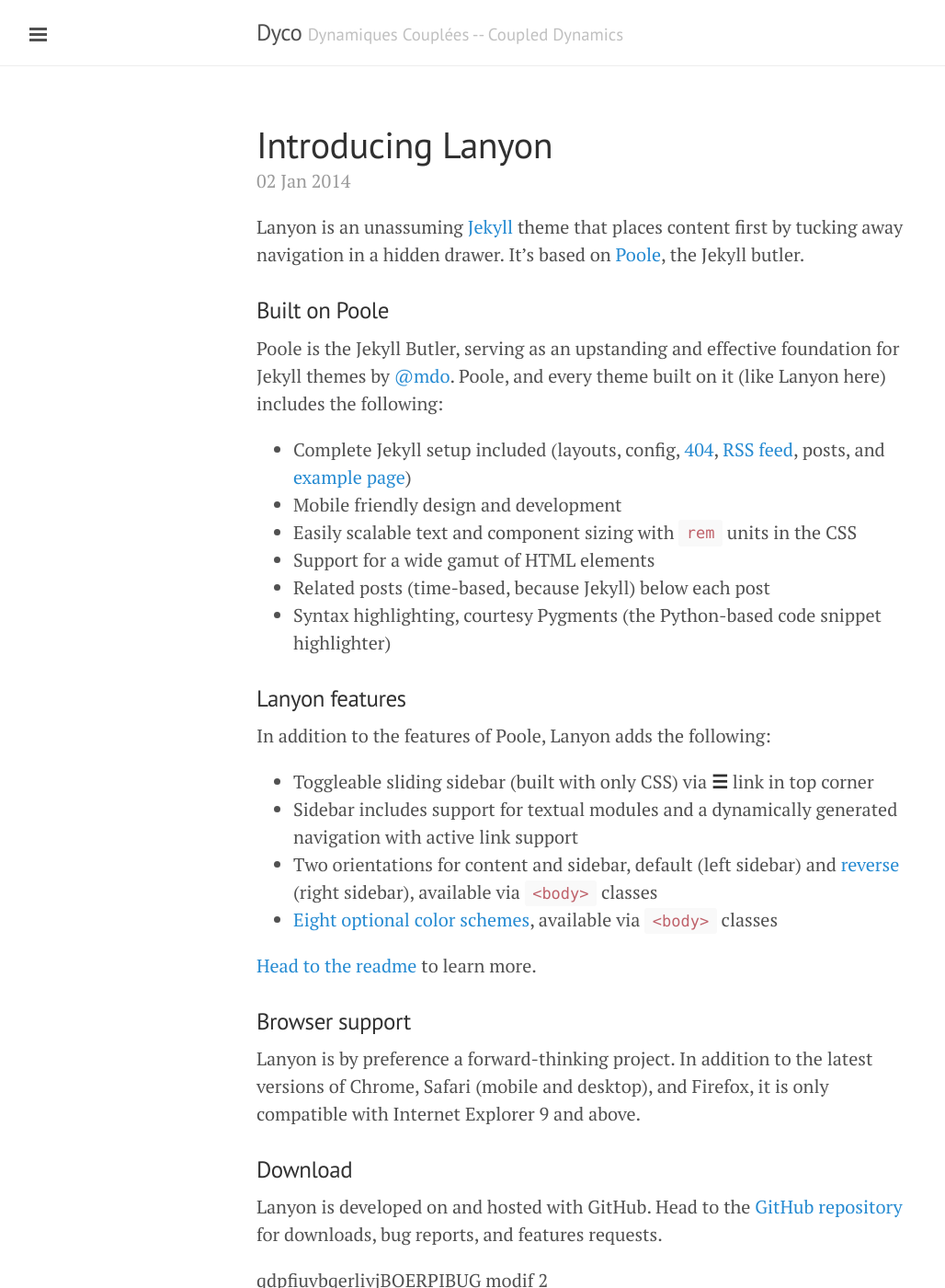
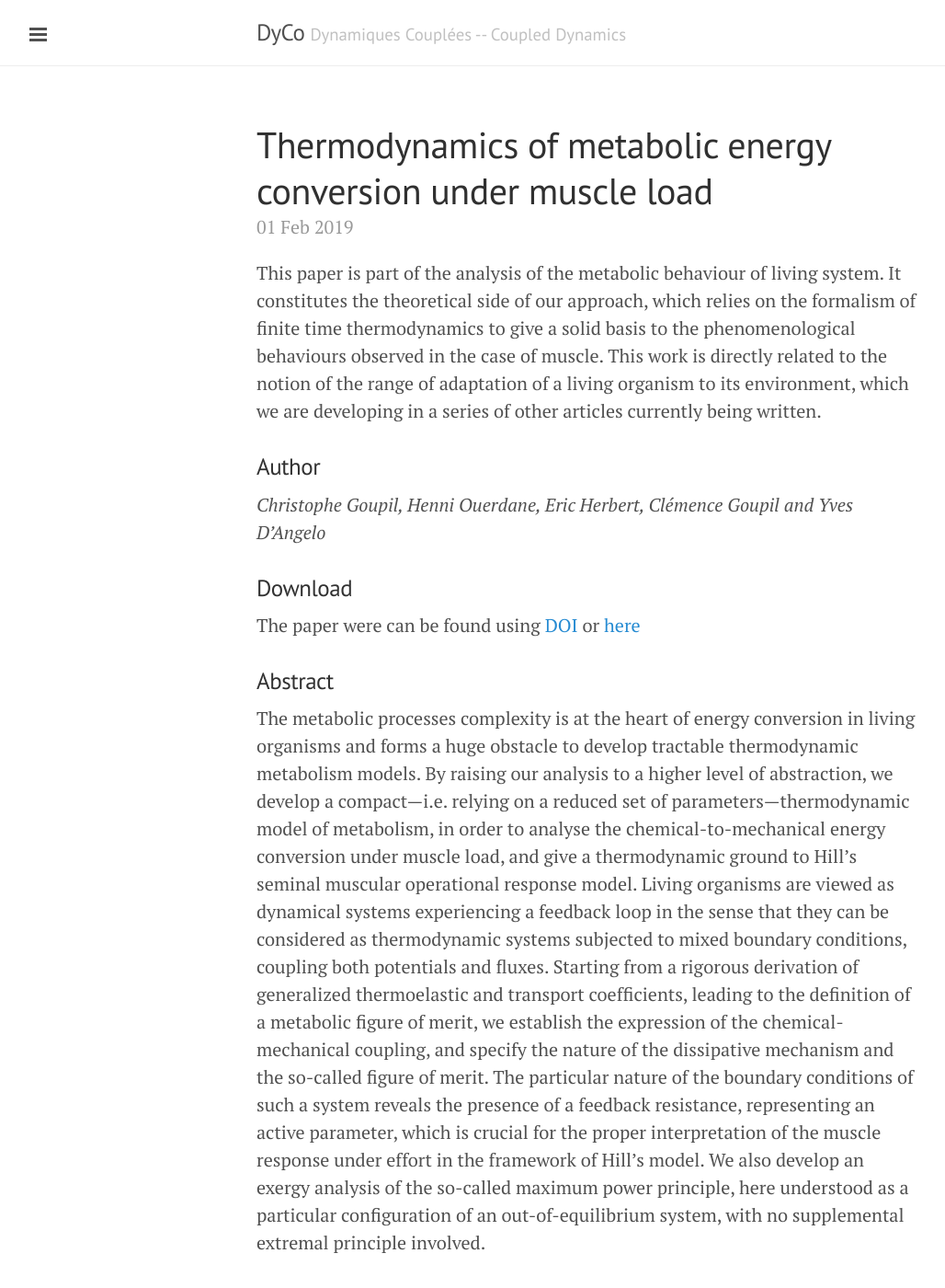
Before and after one commit to dyco-uparis/DyCo, a Jekyll site: the page built from index.html, in a window 1280 px wide and 1400 px high. Shown: the whole window at 92% size, without its empty margins (1-1029 px from the left). Built offline with Jekyll 4.4.1, drawn with Linux system fonts in a browser that asks for light colours; the list of posts is cut into pages by our own code.

Commit message:
abstract NJP

```diff
--- a/_config.yml
+++ b/_config.yml
@@ -9,7 +9,7 @@
 permalink:        pretty
 
 # Setup
-title:            Dyco
+title:            DyCo
 tagline:          'Dynamiques Couplées -- Coupled Dynamics'
 description:      'METTRE À JOUR LA DESCRIPTION ICI'
 url:              http://lanyon.getpoole.com
--- /dev/null
+++ b/_posts/2019-02-01-Thermodynamics-of-metabolic-energy-conversion-under-muscle-load.md
@@ -0,0 +1,20 @@
+---
+layout: post
+title: Thermodynamics of metabolic energy conversion under muscle load
+---
+
+This paper is part of the analysis of the metabolic behaviour of living system.
+It constitutes the theoretical side of our approach, which relies on the formalism of finite time thermodynamics to give a solid basis to the phenomenological behaviours observed in the case of muscle. This work is directly related to the notion of the range of adaptation of a living organism to its environment, which we are developing in a series of other articles currently being written.
+
+
+### Author
+
+*Christophe Goupil, Henni Ouerdane, Eric Herbert, Clémence Goupil and Yves D’Angelo*
+
+### Download
+
+The paper were can be found using [DOI](https://doi.org/10.1088/1367-2630/ab0223) or [here](https://iopscience.iop.org/article/10.1088/1367-2630/ab0223)
+
+### Abstract
+
+The metabolic processes complexity is at the heart of energy conversion in living organisms and forms a huge obstacle to develop tractable thermodynamic metabolism models. By raising our analysis to a higher level of abstraction, we develop a compact—i.e. relying on a reduced set of parameters—thermodynamic model of metabolism, in order to analyse the chemical-to-mechanical energy conversion under muscle load, and give a thermodynamic ground to Hill’s seminal muscular operational response model. Living organisms are viewed as dynamical systems experiencing a feedback loop in the sense that they can be considered as thermodynamic systems subjected to mixed boundary conditions, coupling both potentials and fluxes. Starting from a rigorous derivation of generalized thermoelastic and transport coefficients, leading to the definition of a metabolic figure of merit, we establish the expression of the chemical-mechanical coupling, and specify the nature of the dissipative mechanism and the so-called figure of merit. The particular nature of the boundary conditions of such a system reveals the presence of a feedback resistance, representing an active parameter, which is crucial for the proper interpretation of the muscle response under effort in the framework of Hill’s model. We also develop an exergy analysis of the so-called maximum power principle, here understood as a particular configuration of an out-of-equilibrium system, with no supplemental extremal principle involved.
```
